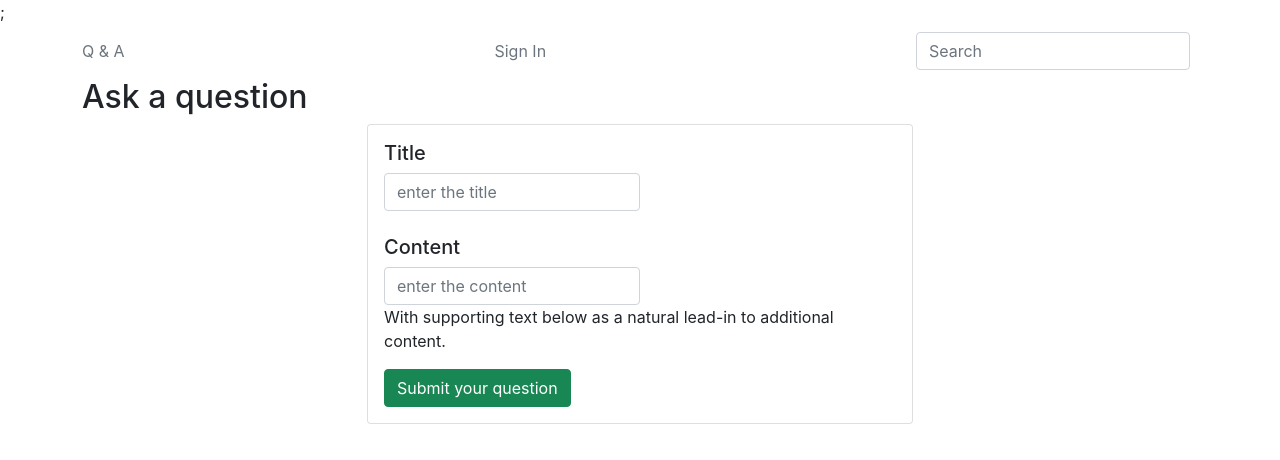
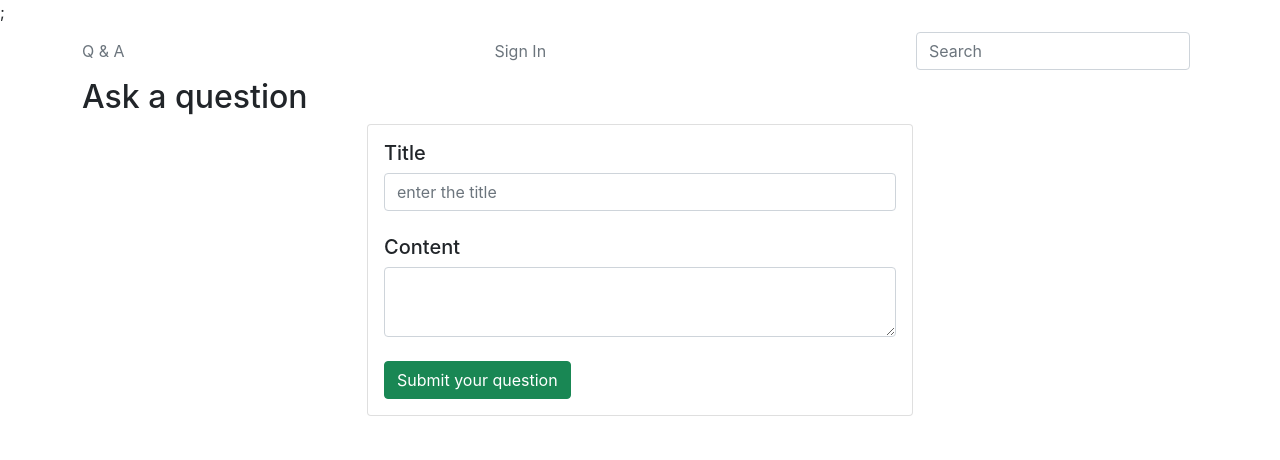
Before and after one commit to WissemHajbi/Quiz-frontend, a React (Create React App) app: page /ask in a window 1280 px wide. Shown: the top 460 px of the page. Built offline with nearby package versions, Linux system fonts and the light colour scheme.

Commit message:
Add: form validations

```diff
--- a/src/AskPage.tsx
+++ b/src/AskPage.tsx
@@ -1,5 +1,8 @@
 import { Page } from "./Page";
 import { useForm } from "react-hook-form";
+import { truncate } from "fs/promises";
+import { ErrorResponse } from "@remix-run/router";
+import React from "react";
 
 type FormData = {
     title: string;
@@ -7,39 +10,64 @@ type FormData = {
 };
 
 export const AskPage = () => {
-    const { register } = useForm<FormData>();
+    const {
+        register,
+        setError,
+        formState: { errors },
+        handleSubmit,
+    } = useForm<FormData>();
+
+    const onSubmit = (data: FormData) => {};
 
     return (
         <Page title="Ask a question">
             <div className="container d-flex justify-content-center">
                 <div className="card" style={{ width: "50%" }}>
-                    <div className="card-body d-flex justify-content-center">
-                        <form action="">
+                    <div className="card-body ">
+                        <form onSubmit={handleSubmit(onSubmit)}>
                             <h5 className="card-title">Title</h5>
                             <input
-                                {...register("title")}
                                 type="text"
+                                {...register("title", {
+                                    required: true,
+                                })}
                                 className="form-control"
                                 id="title"
                                 name="title"
                                 placeholder="enter the title"
-                                style={{ width: "50%" }}
                             />
+                            {errors.title &&
+                                errors.title.type === "required" && (
+                                    <p className="text-danger p-2 fs-6 fw-bold fst-italic opacity-75">
+                                        this field is requiered
+                                    </p>
+                                )}
                             <h5 className="card-title mt-4">Content</h5>
-                            <input
-                                {...register("content")}
-                                type="text"
-                                className="form-control"
-                                id="content"
-                                name="content"
-                                placeholder="enter the content"
-                                style={{ width: "50%" }}
-                            />
-                            <p className="card-text">
-                                With supporting text below as a natural lead-in
-                                to additional content.
-                            </p>
-                            <button type="submit" className="btn btn-success">
+                            <div className="form-floating">
+                                <textarea
+                                    {...register("content", {
+                                        required: true,
+                                        minLength: 10,
+                                    })}
+                                    className="form-control"
+                                    placeholder="Leave a comment here"
+                                    style={{ height: "70px" }}
+                                ></textarea>
+                            </div>
+                            {errors.content?.type === "required" && (
+                                <p className="text-danger p-2 fs-6 fw-bold fst-italic opacity-75">
+                                    this field is requiered
+                                </p>
+                            )}
+                            {errors.content?.type === "minLength" && (
+                                <p className="text-danger p-2 fs-6 fw-bold fst-italic opacity-75">
+                                    10 characters are minimum in this field
+                                </p>
+                            )}
+                            <button
+                                type="submit"
+                                className="btn btn-success mt-4"
+                            >
                                 Submit your question
                             </button>
                         </form>
--- a/src/QuestionPage.tsx
+++ b/src/QuestionPage.tsx
@@ -12,6 +12,13 @@ type FormData = {
 export const QuestionPage = () => {
     const [question, setQuestion] = React.useState<QuestionData | null>(null);
     const { Id } = useParams();
+    const {
+        register,
+        handleSubmit,
+        formState: { errors },
+    } = useForm<FormData>();
+
+    const onSubmit = (data: FormData) => {};
 
     React.useEffect(() => {
         const doGetQuestion = async (Id: number) => {
@@ -43,18 +50,33 @@ export const QuestionPage = () => {
                         data={question === null ? undefined : question.answers}
                     />
                     <div className="container">
-                        <form>
+                        <form onSubmit={handleSubmit(onSubmit)}>
                             <h4 className="text-secondary d-flex justify-content-center m-4">
                                 Your Answer
                             </h4>
                             <div className="form-floating">
                                 <textarea
+                                    {...register("content", {
+                                        minLength: 55,
+                                    })}
                                     className="form-control"
                                     placeholder="Leave a comment here"
                                     id="floatingTextarea2"
                                     style={{ height: "100px" }}
                                 ></textarea>
                             </div>
+                            {errors.content?.type === "minLength" && (
+                                <p className="text-danger p-2 fs-6 fw-bold fst-italic opacity-75">
+                                    this field requieres 50 characters as
+                                    minimum length
+                                </p>
+                            )}
+                            <button
+                                type="submit"
+                                className="btn btn-success mt-4"
+                            >
+                                Submit your asnwer
+                            </button>
                         </form>
                     </div>
                 </blockquote>
```
